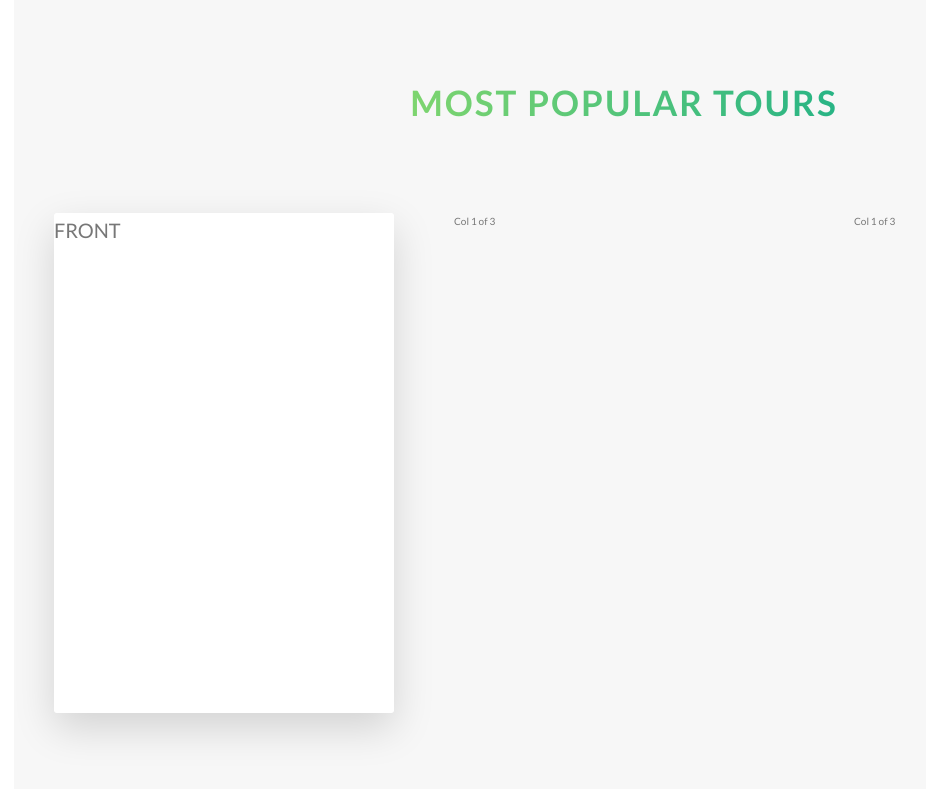
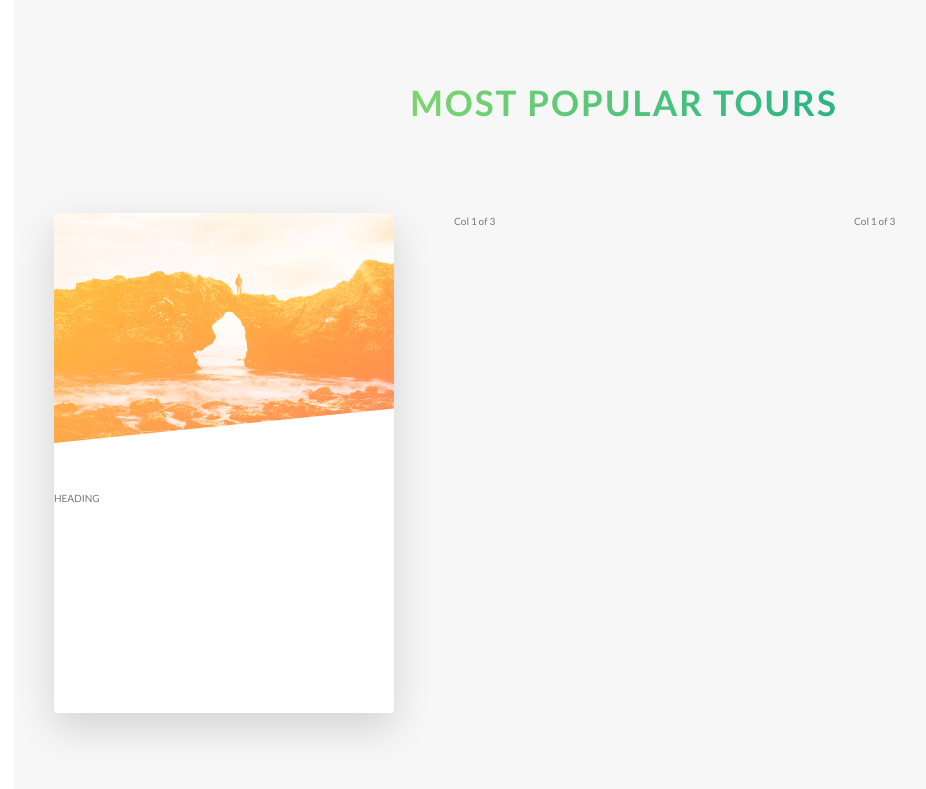
Before and after one commit to Harkindey/Natours-React, a React app: page / in a window 1280 px wide. Shown: the part 2290-3079 px from the top of the page, without its empty margins (16-942 px from the left). Built offline with nearby package versions, Linux system fonts and the light colour scheme.

Commit message:
Picture `clip-path` on feature

```diff
--- a/src/Components/Tours.js
+++ b/src/Components/Tours.js
@@ -11,8 +11,14 @@ export default class Tours extends Component {
 				<div className="row">
 					<div className="col-1-of-3">
 						<div className="card">
-							<div className="card__side card__side--front">FRONT</div>
-							<div className="card__side card__side--back card__side--back-1">BACK</div>
+							<div className="card__side card__side--front">
+								<div className="card__picture card__picture--1">&nbsp;</div>
+								<h4 className="card__heading">The Sea Explorer</h4>
+								<div className="card__details">HEADING</div>
+							</div>
+							<div className="card__side card__side--back card__side--back-1">
+								BACK
+							</div>
 						</div>
 					</div>
 					<div className="col-1-of-3">Col 1 of 3</div>
--- a/src/sass/layout/_header.scss
+++ b/src/sass/layout/_header.scss
@@ -9,6 +9,7 @@
     background-size: cover;
     background-position: top;
     position: relative;
+    -webkit-clip-path: polygon(0 0,100% 0,100% 75vh,0 100%);
     clip-path: polygon(0 0,100% 0,100% 75vh,0 100%);
 
     &__logo-box {
--- a/src/sass/microComponents/_card.scss
+++ b/src/sass/microComponents/_card.scss
@@ -1,11 +1,11 @@
 .card {
+    // FUNCTIONALITY
     perspective: 150rem;
     -moz-perspective: 150rem;
     position: relative;
     height: 50rem;
+
     &__side {
-        color: #777;
-        font-size: 2rem;
         height: 50rem;
         transition: all .8s ease;
         position: absolute;
@@ -14,21 +14,52 @@
         width: 100%;
         backface-visibility: hidden;
         border-radius: 3px;
+        overflow: hidden;
         box-shadow: 0 1.5rem 4rem rgba($color-black, .15);
+
         &--front {
             background-color: $color-white;
         }
+
         &--back {
             transform: rotateY(180deg);
+
             &-1{
-                background-image: linear-gradient(to right bottom, $color-secondary-light, $color-secondary-dark)
+                background-image: linear-gradient(to right bottom, $color-secondary-light, $color-secondary-dark);
             }
         }
     }
+
     &:hover &__side--front {
-        transform: rotateY(180deg);
+        transform: rotateY(-180deg);
     }
+
     &:hover &__side--back {
         transform: rotateY(0);
     }
+
+    //FRONT SIDE STYLING
+    &__picture{
+        background-size: cover;
+        height: 23rem;
+        background-blend-mode: screen;
+        -webkit-clip-path: polygon(0 0, 100% 0, 100%  85%, 0 100%);
+        clip-path: polygon(0 0, 100% 0, 100%  85%, 0 100%);
+        &--1{
+            background-image: linear-gradient(to right bottom, $color-secondary-light, $color-secondary-dark), url('../img/nat-5.jpg');
+        }
+        &--2{
+            background-image: url('../img/nat-5.jpg');
+        }
+        &--3{
+            background-image: url('../img/nat-5.jpg');
+        }
+    }
+
+    &__heading{
+        font-size: 2.8rem;
+        font-weight: 300;
+        text-transform: uppercase;
+        color: $color-white;
+    }
 }
```
